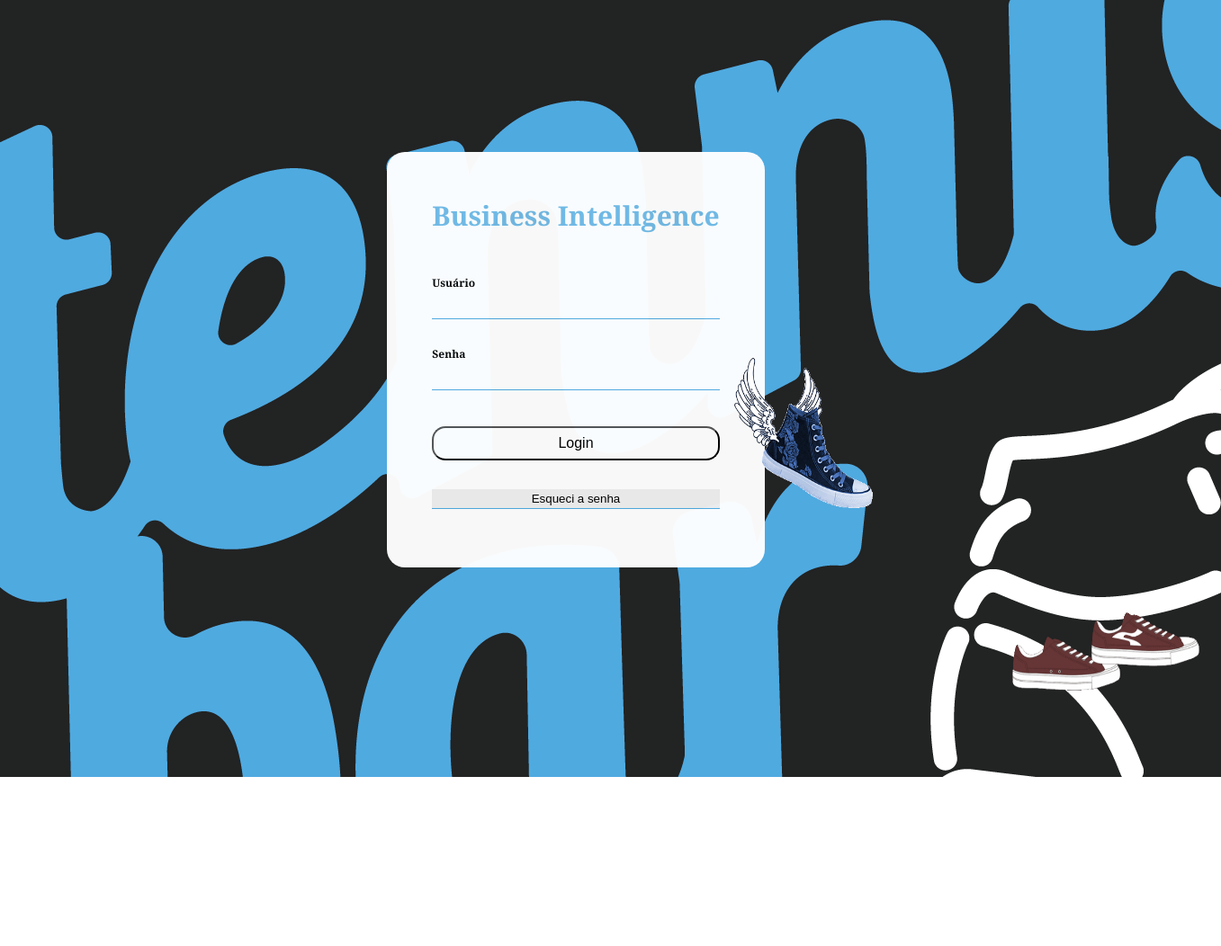
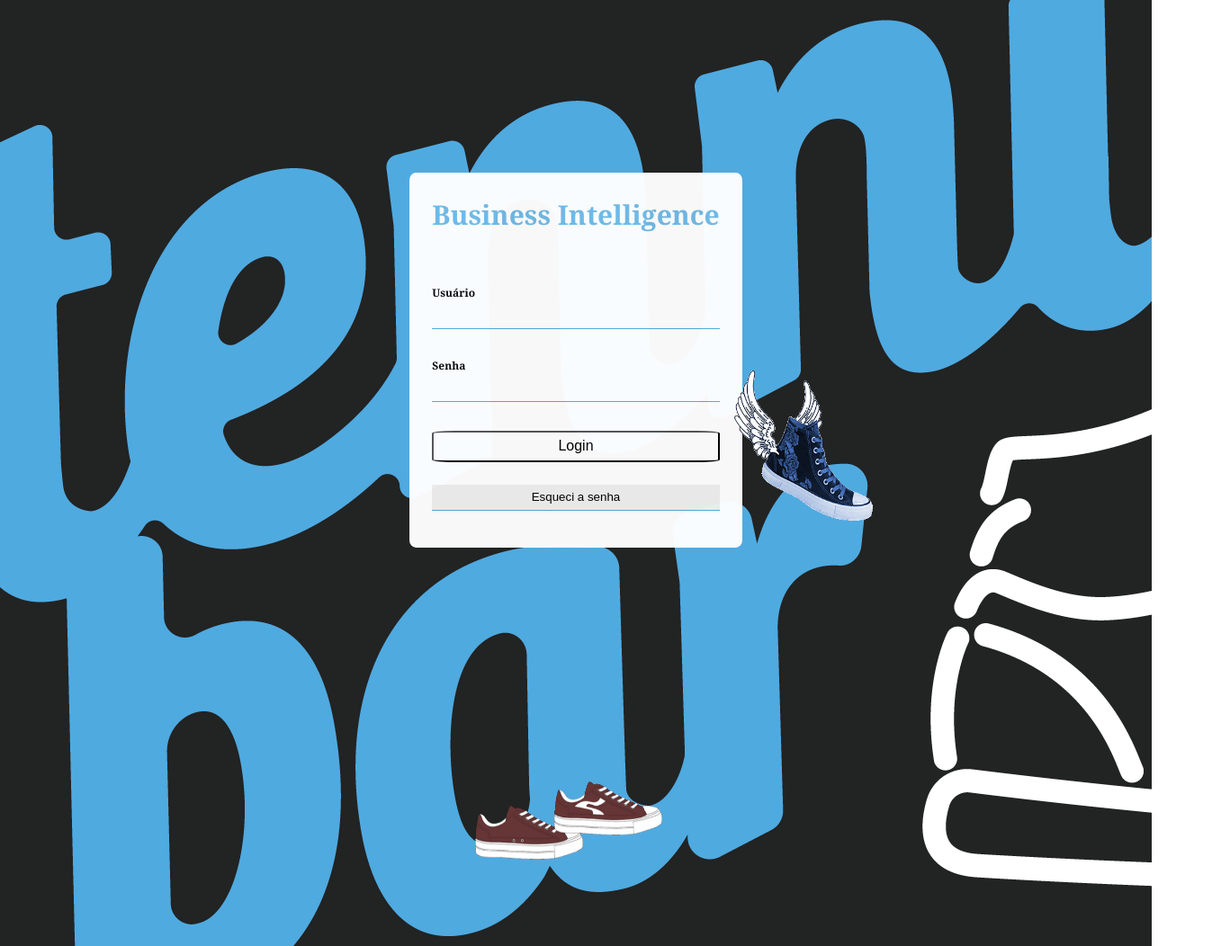
Before and after one commit to GustavoOliveirar/bi, a plain HTML site: page index.html in a window 1280 px wide. Shown: the whole page at 90% size, 1357 px wide, since content can reach past the window. Before the commit the page ends 864 px from the top, so only its background shows below. Drawn offline with Linux system fonts and the light colour scheme.

Commit message:
Update styles.css

```diff
--- a/styles.css
+++ b/styles.css
@@ -6,7 +6,9 @@ to {transform:translateX(1500px)}
 
 }
 
-
+html {
+  scroll-behavior: smooth;
+}
 
 
 /* -------------------------------- CUSTOMIZAÇÃO PARA TODOS ( * ) -----------------------------  */
@@ -26,7 +28,9 @@ to {transform:translateX(1500px)}
 body {
 
   background-image: url(./fundo-email.png);
+height:  100%;
 
+background-repeat: no-repeat;
 }
 
 /* -------------------------------- CAIXA CENTRAL (ID #LOGIN) -----------------------------  */
@@ -39,7 +43,8 @@ body {
   display: flex;
   align-items: center;
   justify-content: center;
-  height: 100vh;
+  margin-top: 15%;
+  align-items: center;
   font-family: Cambria, Cochin, Georgia, Times, 'Times New Roman', serif;
 
 
@@ -51,9 +56,8 @@ body {
 .card {
 
   background-color: white;
-  padding: 50px;
-  border-radius: 20px;
-
+  padding: 2%;
+  border-radius: 2%;
   opacity: 0.97;
 
 }
@@ -63,7 +67,7 @@ body {
 
 .card-header {
 
-  padding-bottom: 50px;
+  padding-bottom: 22%;
   opacity: 0.8;
   color: #4faae0;
   font-size: 15px;
@@ -78,11 +82,11 @@ body {
 .card-header::after {
 
   content: "";
-  width: 70px;
+  width: 70%;
   height: 1px;
   display: flex;
-  margin-top: -20px;
-  margin-left: -15px;
+  margin-top: -9%;
+  margin-left: -9%;
 
 }
 
@@ -108,7 +112,7 @@ body {
 
   display: flex;
   flex-direction: column;
-  padding: 15px 0;
+  padding: 5% 0;
   background-color: white;
 
 }
@@ -118,12 +122,12 @@ body {
 
 .card-content-area button {
 
-  margin-top: 5vh;
+  margin-top: 10%;
   cursor: pointer;
   background-color: white;
   color: black;
-  border-radius: 15px;
-  padding: 8px 0;
+  border-radius: 8%;
+  padding: 2% 0;
   flex-direction: row;
   font-size: 100%;
 
@@ -144,8 +148,8 @@ body {
 
 .card-content-area input {
 
-  margin-top: 10px;
-  padding: 3Px;
+  margin-top: 1%;
+  padding: 2%;
   border: none;
   border-bottom: 1px solid #4faae0;
   outline: none;
@@ -161,7 +165,7 @@ body {
 {
 
 margin-left:60%;
-margin-top: -31%;
+margin-top: -15%;
 
 }
 
@@ -202,14 +206,14 @@ margin-top: -31%;
 
 {
 
-margin-bottom: -126%;
+margin-bottom: -160%;
 margin-left: -140%;
 animation-name: animacao;
   animation-duration: 10s,10s;
   animation-delay: 1s;
   animation-direction: alternate;
 animation-iteration-count: infinite;
-
+animation-timing-function: cubic-bezier(.93,.35,.08,.85);
 
 
 }
```
